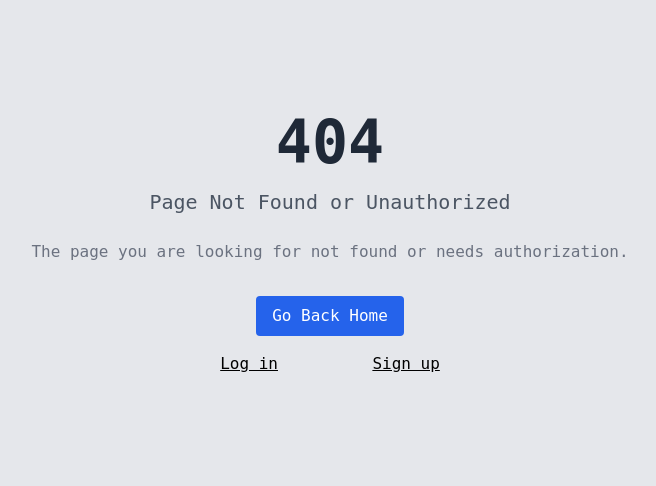
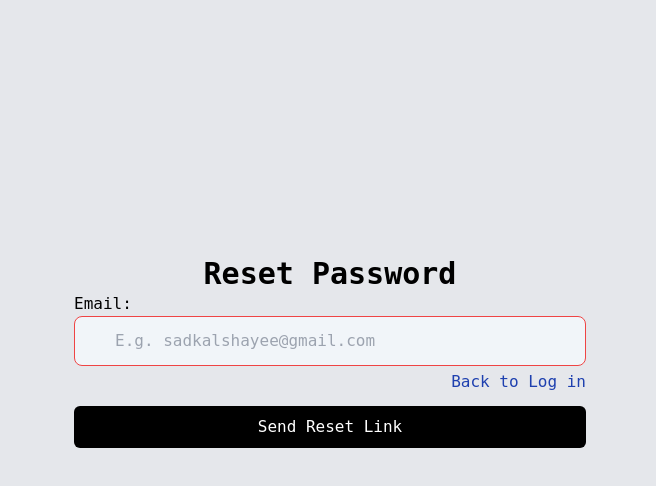
Before and after one commit to kal-aa/blog-frontend, a React (Vite) app: page /reset-password in a window 1280 px wide. Before the commit this address had no page. Shown: the top 486 px of the page, without its empty margins (310-966 px from the left). Built offline with nearby package versions, Linux system fonts and the light colour scheme.

Commit message:
A Forgot password option

```diff
--- a/src/App.jsx
+++ b/src/App.jsx
@@ -16,6 +16,7 @@ import NotFound from "./components/NotFound";
 import { useUser } from "./context/UserContext";
 import VerfyEmail from "./pages/VerfiyEmail";
 import CompleteProfile from "./pages/CompleteProfile";
+import ResetPassword from "./pages/ResetPassword";
 
 const App = () => {
   const location = useLocation();
@@ -40,6 +41,7 @@ const App = () => {
             <>
               <Route path="/verify-email" element={<VerfyEmail />} />
               <Route path="/complete-profile" element={<CompleteProfile />} />
+              <Route path="/reset-password" element={<ResetPassword />} />
             </>
           ) : (
             <>
--- a/src/components/ConnectionMonitor.jsx
+++ /dev/null
@@ -1,29 +0,0 @@
-import PropTypes from "prop-types";
-import { useEffect, useRef } from "react";
-
-export default function ConnectionMonitor({ focus = false }) {
-  const btnRef = useRef(null);
-
-  useEffect(() => {
-    if (focus && btnRef.current) {
-      btnRef.current.focus();
-    }
-  }, [focus]);
-
-  return (
-    <div className="flex flex-col items-center w-full pb-2 border-b-4 border-black rounded-full">
-      <p className="font-bold">No internet connection</p>
-      <button
-        ref={btnRef}
-        onClick={() => window.location.reload()}
-        className="px-8 border border-black/30 focus:border rounded-2xl hover:bg-white/30"
-      >
-        Try again
-      </button>
-    </div>
-  );
-}
-
-ConnectionMonitor.propTypes = {
-  focus: PropTypes.bool,
-};
--- a/src/components/CreateBlogForm.jsx
+++ b/src/components/CreateBlogForm.jsx
@@ -2,16 +2,13 @@ import { memo, useEffect, useRef, useState } from "react";
 import { BeatLoader } from "react-spinners";
 import { AiOutlineCheck } from "react-icons/ai";
 import PropTypes from "prop-types";
-import ConnectionMonitor from "./ConnectionMonitor";
 
 const CreateBlogForm = ({ hanldeBlogPost }) => {
   const [isPosting, setIsPosting] = useState(false);
   const [bodyError, setBodyError] = useState(false);
   const [passCheck, setPassCheck] = useState(false);
-  const [focus, setFocus] = useState(false);
   const [error, setError] = useState("");
   const [formData, setFormData] = useState({ title: "", body: "" });
-  const isOnline = navigator.onLine;
   const inputRef = useRef(null);
 
   useEffect(() => {
@@ -35,14 +32,6 @@ const CreateBlogForm = ({ hanldeBlogPost }) => {
     e.preventDefault();
     setBodyError(false);
 
-    if (!isOnline) {
-      setFocus(false);
-      setTimeout(() => {
-        setFocus(true);
-      }, 0);
-      return;
-    }
-
     formData.body = formData.body.replace(/\s+/g, " ").trim();
     formData.title = formData.title.replace(/\s+/g, " ").trim();
     if (!passCheck) {
@@ -54,11 +43,6 @@ const CreateBlogForm = ({ hanldeBlogPost }) => {
   };
 
   return (
-    <>
-      <div className="px-[15%] sm:px-[20%] md:px-[25%] lg:px-[30%]">
-        {!isOnline && <ConnectionMonitor focus={focus} />}
-      </div>
-
     <div className="signup-container">
       {/* check whether user is online */}
 
@@ -118,7 +102,6 @@ const CreateBlogForm = ({ hanldeBlogPost }) => {
         </button>
       </form>
     </div>
-    </>
   );
 };
 
--- a/src/components/Login.jsx
+++ b/src/components/Login.jsx
@@ -1,15 +1,13 @@
 import { useEffect, useRef, useState } from "react";
-import { NavLink } from "react-router-dom";
+import { Link, NavLink } from "react-router-dom";
 import ClipLoader from "react-spinners/ClipLoader";
 import { FaGithub, FaLock } from "react-icons/fa";
 import PropTypes from "prop-types";
-import ConnectionMonitor from "./ConnectionMonitor";
 import { FcGoogle } from "react-icons/fc";
 
 const Login = ({ emailLogin, googleSignIn, githubSignIn }) => {
   const [isLogging, setIsLogging] = useState(false);
   const [isLogWithEmail, setIsLogWithEmail] = useState(false);
-  const [focus, setFocus] = useState(false);
   const [passwordError, setPasswordError] = useState("");
   const [error, setError] = useState("");
   const [formData, setFormData] = useState({
@@ -17,7 +15,6 @@ const Login = ({ emailLogin, googleSignIn, githubSignIn }) => {
     password: "",
   });
   const emailInputRef = useRef(null);
-  const isOnline = navigator.onLine;
 
   useEffect(() => {
     if (emailInputRef.current) {
@@ -32,16 +29,9 @@ const Login = ({ emailLogin, googleSignIn, githubSignIn }) => {
 
   const handleSubmit = async (e) => {
     e.preventDefault();
+
     setPasswordError("");
     setError("");
-
-    if (!isOnline) {
-      setFocus(false);
-      setTimeout(() => {
-        setFocus(true);
-      }, 0);
-      return;
-    }
 
     if (formData.password.length < 8) {
       setPasswordError("Password must be greater than 8 characters");
@@ -73,13 +63,13 @@ const Login = ({ emailLogin, googleSignIn, githubSignIn }) => {
 
   return (
     <div className="signup-container">
-      {!isOnline && <ConnectionMonitor focus={focus} />}
       <h1 className="text-3xl font-bold">Welcome Back</h1>
-      <div className={error ? "error-style" : undefined}>{error}</div>
+      <div className={error ? "error-style" : ""}>{error}</div>
 
       {/* login form */}
       <form onSubmit={handleSubmit} className="w-full">
-        <label htmlFor="email">Email:</label>
+        <label htmlFor="email">
+          Email:
           <input
             ref={emailInputRef}
             type="email"
@@ -92,11 +82,10 @@ const Login = ({ emailLogin, googleSignIn, githubSignIn }) => {
             disabled={isLogging}
             className="input-style"
           />
-        <label htmlFor="password">
+        </label>
+        <label htmlFor="password" className="relative">
           Password:{" "}
           <p className="inline-block text-sm text-red-600">{passwordError}</p>
-        </label>
-        <div className="relative">
           <input
             type="password"
             name="password"
@@ -109,13 +98,26 @@ const Login = ({ emailLogin, googleSignIn, githubSignIn }) => {
             className="input-style"
           />
           <FaLock className="lock-style" />
+        </label>
+        <div className="flex justify-end">
+          {isLogging ? (
+            <span className="text-blue-800/70">Forgot Password</span>
+          ) : (
+            <Link
+              to="/reset-password"
+              state={{ email: formData.email }}
+              className="text-blue-800 cursor-pointer hover:text-blue-800/80"
+            >
+              Forgot Password
+            </Link>
+          )}
         </div>
         <button
           type="submit"
           disabled={isLogging}
-          className="!w-full bg-black text-white disabled:bg-black/50 sign-btn mt-5"
+          className="!w-full bg-black text-white disabled:bg-black/50 sign-btn mt-3"
         >
-          <span>submit</span>
+          <span>Submit</span>
           {isLogging && isLogWithEmail && (
             <div>
               <ClipLoader color="white" size={10} className="ml-1" />
--- a/src/components/Signup.jsx
+++ b/src/components/Signup.jsx
@@ -4,7 +4,6 @@ import { FcGoogle } from "react-icons/fc";
 import ClipLoader from "react-spinners/ClipLoader";
 import { NavLink } from "react-router-dom";
 import PropTypes from "prop-types";
-import ConnectionMonitor from "./ConnectionMonitor";
 
 const Signup = ({ emailSignup, googleSignup, githubSignup }) => {
   const [formData, setFormData] = useState({
@@ -17,9 +16,7 @@ const Signup = ({ emailSignup, googleSignup, githubSignup }) => {
   const [error, setError] = useState("");
   const [isSigning, setIsSigning] = useState(false);
   const [isSignWithEmail, setIsSignWithEmail] = useState(false);
-  const [focus, setFocus] = useState(false);
   const emailInputRef = useRef(null);
-  const isOnline = navigator.onLine;
 
   useEffect(() => {
     if (emailInputRef.current) {
@@ -49,14 +46,6 @@ const Signup = ({ emailSignup, googleSignup, githubSignup }) => {
     e.preventDefault();
     setPasswordMatched("");
     setError("");
-
-    if (!isOnline) {
-      setFocus(false);
-      setTimeout(() => {
-        setFocus(true);
-      }, 0);
-      return;
-    }
 
     if (formData.password.length < 8) {
       setPasswordMatched("Password must be greater than 8 characters");
@@ -90,12 +79,12 @@ const Signup = ({ emailSignup, googleSignup, githubSignup }) => {
 
   return (
     <div className="relative signup-container">
-      {!isOnline && <ConnectionMonitor focus={focus} />}
       <div className={error ? "error-style" : undefined}>{error}</div>
       <h1 className="text-3xl font-bold">Welcome</h1>
       {/* signup form */}
       <form onSubmit={handleSubmit} className="w-full">
-        <label htmlFor="email">Email:</label>
+        <label htmlFor="email">
+          Email:
           <input
             ref={emailInputRef}
             type="email"
@@ -108,10 +97,10 @@ const Signup = ({ emailSignup, googleSignup, githubSignup }) => {
             disabled={isSigning}
             className="input-style"
           />
+        </label>
 
-        <label htmlFor="password">
+        <label htmlFor="password" className="relative">
           Password:
-          <div className="relative">
           <input
             type="password"
             name="password"
@@ -124,14 +113,12 @@ const Signup = ({ emailSignup, googleSignup, githubSignup }) => {
             className="input-style"
           />
           <FaLock className="lock-style" />
-          </div>
         </label>
 
-        <label htmlFor="confirmPassword">
+        <label htmlFor="confirmPassword" className="relative">
           Confirm Password:
           {isPasswordConfirmed && <FaCheck className="inline mb-0.5" />}
           <p className="inline-block text-sm text-red-600">{passwordMatched}</p>
-          <div className="relative">
           <input
             type="password"
             name="confirmPassword"
@@ -144,7 +131,6 @@ const Signup = ({ emailSignup, googleSignup, githubSignup }) => {
             className="input-style"
           />
           <FaLock className="lock-style" />
-          </div>
         </label>
 
         <button
--- a/src/index.css
+++ b/src/index.css
@@ -28,11 +28,11 @@ input {
 }
 
 .sign-btn {
-  @apply flex flex-grow items-center justify-center py-2 border border-black/50 cursor-pointer rounded-md hover:scale-105 disabled:bg-gray-300 disabled:hover:scale-100;
+  @apply flex flex-grow items-center justify-center py-2 border border-black/50 cursor-pointer rounded-md hover:scale-105 disabled:bg-gray-300 disabled:hover:scale-100 disabled:cursor-not-allowed;
 }
 
 .input-style {
-  @apply block border border-red-500 rounded-lg w-full outline-none px-10 py-2 md:py-3 focus:bg-slate-100 mb-1 hover:border-red-900 disabled:hover:border-red-500 disabled:bg-black/10;
+  @apply block border border-red-500 rounded-lg w-full outline-none px-10 py-2 md:py-3 focus:bg-slate-100 mb-1 hover:border-red-900 disabled:hover:border-red-500 disabled:bg-gray-200;
 }
 
 /* header */
@@ -46,7 +46,7 @@ input {
 
 /* password lock icon */
 .lock-style {
-  @apply absolute top-3 left-2 text-slate-500 md:top-4;
+  @apply absolute top-[34px] left-2 text-slate-500 md:top-4;
 }
 
 .error-style {
--- a/src/pages/HomePage.jsx
+++ b/src/pages/HomePage.jsx
@@ -8,7 +8,6 @@ import { isObjectId } from "../utils/isObjectId";
 import BlogFetchError from "../components/BlogFetchError";
 import BlogCard from "../components/BlogCard";
 import Pagination from "../components/Pagination";
-import ConnectionMonitor from "../components/ConnectionMonitor";
 import { useUser } from "../context/UserContext";
 
 const HomePage = () => {
@@ -18,7 +17,6 @@ const HomePage = () => {
   const hasShownSignupToast = useRef(false);
   const location = useLocation();
   const navigate = useNavigate();
-  const isOnline = navigator.onLine;
   const { user } = useUser();
   const id = user?.id;
 
@@ -89,10 +87,6 @@ const HomePage = () => {
 
   return (
     <div>
-      <div className="px-[15%] sm:px-[20%] md:px-[25%] lg:px-[30%]">
-        {!isOnline && <ConnectionMonitor />}
-      </div>
-
       {/* Check fetching and connection status and give response */}
       {isFetching && !isRefetching ? (
         <div className="flex flex-col justify-center items-center text-blue-800 min-h-[50vh]">
--- /dev/null
+++ b/src/pages/ResetPassword.jsx
@@ -0,0 +1,99 @@
+import { useEffect, useRef, useState } from "react";
+import ClipLoader from "react-spinners/ClipLoader";
+import { sendPasswordResetEmail } from "firebase/auth";
+import { auth } from "../config/firebase";
+import { Link, useLocation } from "react-router-dom";
+import { toast } from "react-toastify";
+
+const ResetPassword = () => {
+  const location = useLocation();
+  const initialEmail = location.state?.email || "";
+  const [email, setEmail] = useState(initialEmail);
+  const [isResetting, setIsResetting] = useState(false);
+  const [error, setError] = useState("");
+  const emailInputRef = useRef(null);
+
+  useEffect(() => {
+    if (emailInputRef.current) {
+      emailInputRef.current.focus();
+    }
+  }, []);
+
+  const handleSubmit = async (e) => {
+    e.preventDefault();
+
+    setError("");
+    setIsResetting(true);
+
+    try {
+      await sendPasswordResetEmail(auth, email);
+      const toastId = toast.success("Reset link sent! Check your email.");
+      setTimeout(() => {
+        toast.update(toastId, {
+          render: "Don't forget to check the spam folder.",
+          type: "info",
+          autoClose: 5000,
+          isLoading: false,
+        });
+      }, 4000);
+    } catch (error) {
+      console.error("Error sending password reset link: ", error);
+      setError("Error sending reset link.");
+    } finally {
+      setIsResetting(false);
+    }
+  };
+
+  return (
+    <div className="signup-container !min-h-[80vh]">
+      <h1 className="text-3xl font-bold">Reset Password</h1>
+      <div className={error ? "error-style" : ""}>{error}</div>
+
+      <form onSubmit={handleSubmit} className="w-full">
+        <label htmlFor="email">
+          Email:
+          <input
+            ref={emailInputRef}
+            type="email"
+            name="email"
+            id="email"
+            value={email}
+            onChange={(e) => setEmail(e.target.value)}
+            required
+            placeholder="E.g. sadkalshayee@gmail.com"
+            disabled={isResetting}
+            className="input-style"
+          />
+        </label>
+
+        <div className="flex justify-end">
+          {isResetting ? (
+            <span className="text-blue-800/70">Back to Log in</span>
+          ) : (
+            <Link
+              to="/log-in"
+              className="text-blue-800 cursor-pointer hover:text-blue-800/80"
+            >
+              Back to Log in
+            </Link>
+          )}
+        </div>
+
+        <button
+          type="submit"
+          disabled={isResetting}
+          className="!w-full bg-black text-white disabled:bg-black/50 sign-btn mt-3"
+        >
+          <span>Send Reset Link</span>
+          {isResetting && (
+            <div>
+              <ClipLoader color="white" size={10} className="ml-1" />
+            </div>
+          )}
+        </button>
+      </form>
+    </div>
+  );
+};
+
+export default ResetPassword;
--- a/src/pages/YourBlogsPage.jsx
+++ b/src/pages/YourBlogsPage.jsx
@@ -7,7 +7,6 @@ import { isObjectId } from "../utils/isObjectId";
 import BlogFetchError from "../components/BlogFetchError";
 import Pagination from "../components/Pagination";
 import BlogCard from "../components/BlogCard";
-import NoInternetConnection from "../components/ConnectionMonitor";
 import { useUser } from "../context/UserContext";
 
 const YourBlogsPage = () => {
@@ -15,7 +14,6 @@ const YourBlogsPage = () => {
   const [updateError, setUpdateError] = useState("");
   const [limit, setLimit] = useState(0);
   const queryclient = useQueryClient();
-  const isOnline = navigator.onLine;
   const { user } = useUser();
   const id = user?.id;
 
@@ -138,10 +136,6 @@ const YourBlogsPage = () => {
 
   return (
     <div>
-      <div className="px-[15%] sm:px-[20%] md:px-[25%] lg:px-[30%]">
-        {!isOnline && <NoInternetConnection />}
-      </div>
-
       {/* Check the fetching status and give info accordingly */}
       {isFetching && !isRefetching ? (
         <div className="flex flex-col justify-center items-center text-blue-800 min-h-[50vh]">
```
Lines whose indentation alone changed are shown as unchanged.
